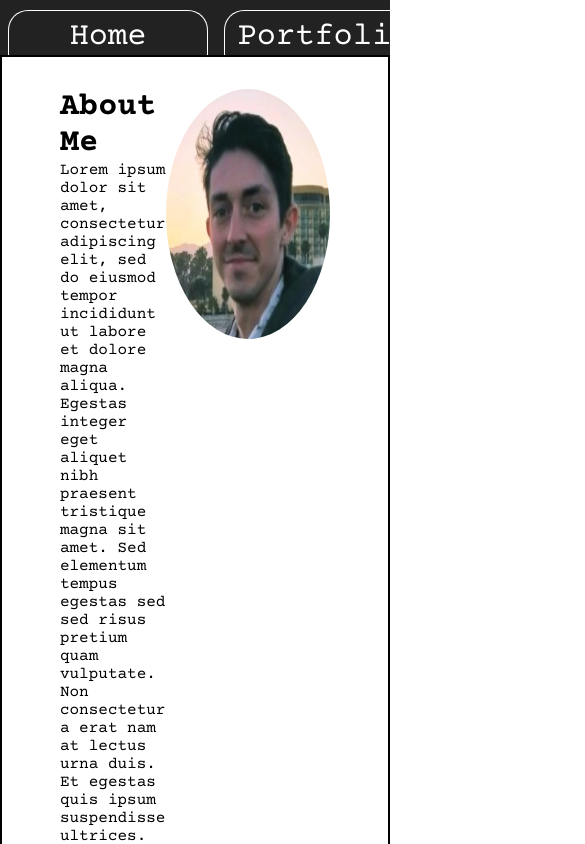
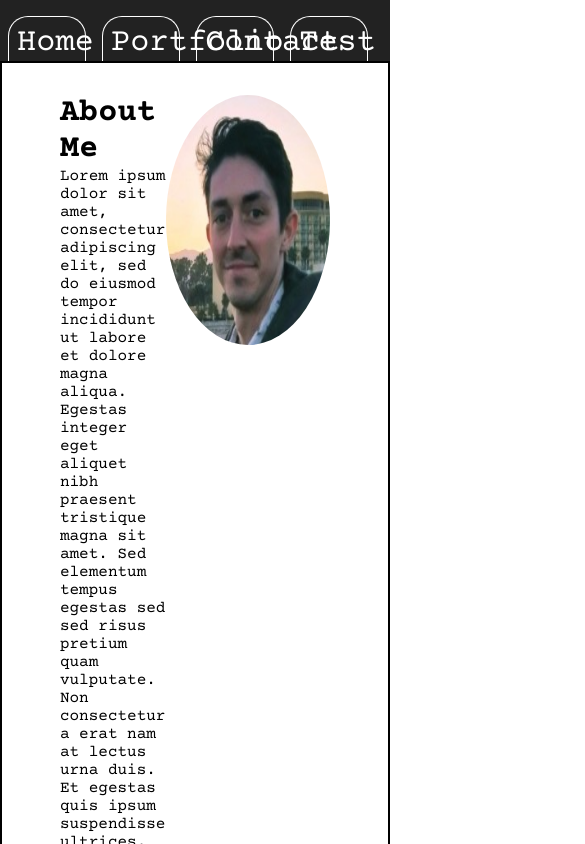
Before and after one commit to YTyler/personal-site-nextjs, a Next.js app: page / in a window 390 px wide. Shown: the top 844 px of the page, 585 px wide, since content can reach past the window. Built offline with nearby package versions, Linux system fonts and the light colour scheme.

Commit message:
fix min-width responsiveness conflict

```diff
--- a/styles/Navbar.module.css
+++ b/styles/Navbar.module.css
@@ -3,12 +3,11 @@
     color: #fff;
     background-color: #222222;
     font-size: 2rem;
-    padding-top: 10px;
+    padding-top: .5em;
 }
 
 .bar__button {
     width: 20%;
-    min-width: 200px;
     max-width: 400px;
     margin: 0 .25em;
     text-align: center;
```
